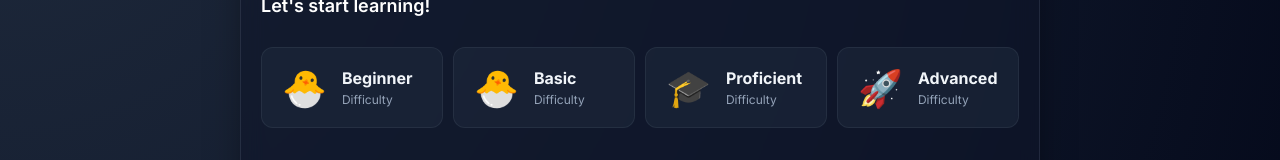
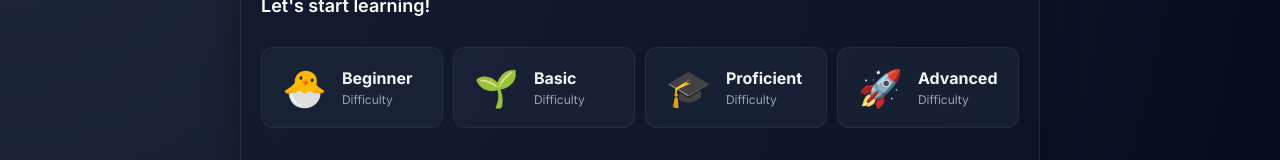
Before and after one commit to ponzidog/spanish-flashcards, a plain HTML site: page index.html in a window 1280 px wide. Shown: the part 180-340 px from the top of the page. Drawn offline with Linux system fonts and the light colour scheme.

Commit message:
Update index.html
Gemini 10

```diff
--- a/index.html
+++ b/index.html
@@ -729,7 +729,8 @@ const domHeaderDesc = document.getElementById('headerDesc');
 
 function getDifficultyIcon(label) {
     const l = label.toLowerCase();
-    if(l.includes('beginner') || l.includes('basic')) return '🐣';
+    if(l.includes('beginner')) return '🐣';
+    if(l.includes('basic')) return '🌱'; // Basic = Seedling
     if(l.includes('intermediate')) return '🧗';
     if(l.includes('advanced')) return '🚀';
     if(l.includes('expert')) return '🧠';
@@ -863,9 +864,6 @@ function getMasteryStatusForCards(cards, deckIdRef) {
     if(allEsEn && allEnEs) return 'gold';
 
     // Green = ONE direction mastered (specifically the active one, or broadly at least one)
-    // Prompt says: "finished... in ONE practice direction... make it green"
-    // To be precise with the prompt "Mark green if mastered in current direction" seems best for immediate feedback,
-    // OR "Green if either is mastered". Let's do: Green if *at least one* side is fully mastered.
     if(allEsEn || allEnEs) return 'green';
 
     return null;
```
